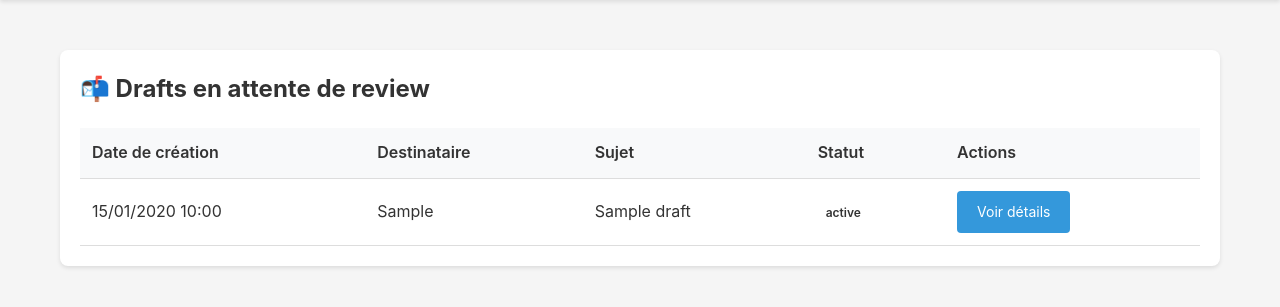
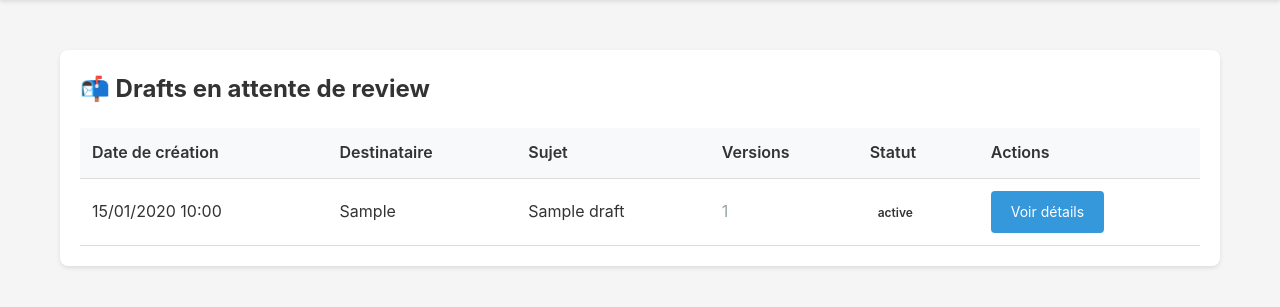
Before and after one commit to wardrockay/prospector-ui, a Flask app: template templates/index.html in a window 1280 px wide. Shown: the part 159-466 px from the top of the page. Run offline with Flask 3, Linux system fonts and the light colour scheme; the template is opened without the code that fills it: most values are stand-ins (such as "Sample title", 1, 10 or a date in 2020).

Commit message:
Group drafts by version and display version count in the draft list

```diff
--- a/app.py
+++ b/app.py
@@ -24,12 +24,40 @@ def index():
     try:
         # Récupérer tous les drafts avec status "pending"
         drafts_ref = db.collection(DRAFT_COLLECTION).where("status", "==", "pending").order_by("created_at", direction=firestore.Query.DESCENDING)
-        drafts = []
+
+        # Grouper les drafts par version_group_id
+        grouped_drafts = {}
 
         for doc in drafts_ref.stream():
             draft_data = doc.to_dict()
             draft_data["id"] = doc.id
-            drafts.append(draft_data)
+
+            # Utiliser version_group_id comme clé, ou l'id du document si pas de groupe
+            group_key = draft_data.get("version_group_id", doc.id)
+
+            if group_key not in grouped_drafts:
+                grouped_drafts[group_key] = {
+                    "versions": [],
+                    "latest": None
+                }
+
+            grouped_drafts[group_key]["versions"].append(draft_data)
+
+        # Pour chaque groupe, identifier la version la plus récente
+        drafts = []
+        for group_key, group_data in grouped_drafts.items():
+            versions = group_data["versions"]
+            # Trier par date de création (la plus récente en premier)
+            versions.sort(key=lambda x: x.get("created_at", datetime.min), reverse=True)
+
+            latest = versions[0]
+            latest["version_count"] = len(versions)
+            latest["all_version_ids"] = [v["id"] for v in versions]
+
+            drafts.append(latest)
+
+        # Trier les drafts par date de création
+        drafts.sort(key=lambda x: x.get("created_at", datetime.min), reverse=True)
 
         return render_template("index.html", drafts=drafts)
 
--- a/templates/index.html
+++ b/templates/index.html
@@ -13,6 +13,7 @@
                     <th>Date de création</th>
                     <th>Destinataire</th>
                     <th>Sujet</th>
+                    <th>Versions</th>
                     <th>Statut</th>
                     <th>Actions</th>
                 </tr>
@@ -29,6 +30,13 @@
                     </td>
                     <td>{{ draft.to }}</td>
                     <td>{{ draft.subject }}</td>
+                    <td>
+                        {% if draft.version_count and draft.version_count > 1 %}
+                            <span class="badge badge-info" style="background-color: #3498db; color: white; padding: 4px 8px; border-radius: 12px; font-size: 12px; font-weight: bold;">{{ draft.version_count }}</span>
+                        {% else %}
+                            <span style="color: #95a5a6;">1</span>
+                        {% endif %}
+                    </td>
                     <td>
                         <span class="badge badge-{{ draft.status }}">{{ draft.status }}</span>
                     </td>
```
